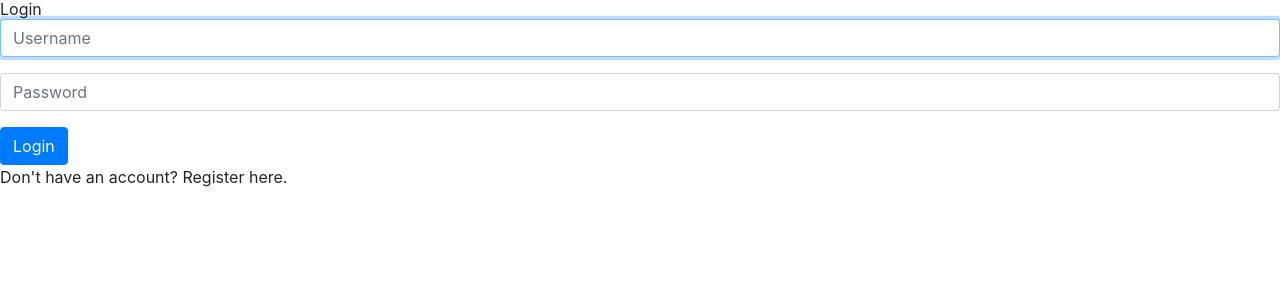
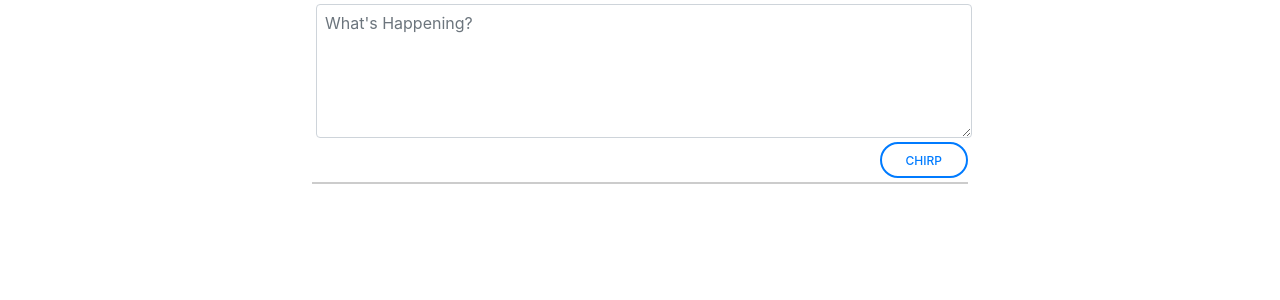
Before and after one commit to ricardo-719/socialNetwork-project-cs50w, a Django app: page /following in a window 1280 px wide. Shown: the part 56-356 px from the top of the page. Run offline with Django 3.2, Linux system fonts and the light colour scheme; a user stored in the database is signed in; data comes from the database, SQL or seed files in the repository; both versions use the stored data as it was after the commit; some libraries are stand-ins or nearby versions.

Commit message:
Implement Following page

```diff
--- /dev/null
+++ b/network/templates/network/following.html
@@ -0,0 +1,41 @@
+{% extends "network/layout.html" %}
+
+{% block body %}
+    <main id="mainContainer">
+    {% if user.is_authenticated %}
+        <section id="chirperFormContainer">
+            <form action="" method="POST" class="regularForm">
+                {% csrf_token %}
+                {{ form.chirp|safe }}
+                <input class="inline-block rounded-full border-2 border-primary
+                px-6 pt-2 pb-[6px] text-xs font-medium uppercase leading-normal
+                text-primary transition duration-150 ease-in-out mb-1
+                hover:border-primary-600"
+                id="chirperButton" type="submit" value="Chirp" name="listBtn">
+            </form>
+        </section>
+    {% endif %}
+        <section class="readChirpsContainer">
+            {% for chirp in chirps reversed %}
+                {% for data in profile %}
+                    {% if data.user == chirp.user %}
+                        <!-- Convert chirp.user into string for proper 'if' conditional assessment using stringformat-->
+                        {% with strChirpUser=chirp.user|stringformat:'s' %}
+                        {% for account in followingAccounts %}
+                            {% if strChirpUser == account.followed %}
+            <div class="bg-gray-100 m-2 border px-5 py-2">
+                <a href="{{ chirp.user }}" class="hover:no-underline"><p class="font-medium py-1">
+                    <img class="chirpProfilePicture" src="{{ data.profilePic }}" alt="Profile picture"> &nbsp; {{ chirp.user }}
+                </p></a>
+                <li class="list-none text-base mb-2">{{ chirp.chirp }}</li>
+                <p class="text-gray-600 text-xs py-2">{{ chirp.date }} | {{ chirp.time }}<span style="float: right">{{ chirp.likes }} likes</span></p>
+            </div>
+                            {% endif %}
+                        {% endfor %}
+                        {% endwith %}
+                    {% endif %}
+                {% endfor %}
+            {% endfor %}
+        </section>
+    </main>
+{% endblock %}
--- a/network/templates/network/layout.html
+++ b/network/templates/network/layout.html
@@ -25,7 +25,7 @@
                 </li>
                 {% if user.is_authenticated %}
                     <li class="nav-item">
-                        <a class="nav-link" href="#">Following</a>
+                        <a class="nav-link" href="{% url 'following' %}">Following</a>
                     </li>
                     <li class="nav-item">
                         <a class="nav-link" href="{% url 'logout' %}">Log Out</a>
--- a/network/templates/network/profilePage.html
+++ b/network/templates/network/profilePage.html
@@ -12,7 +12,7 @@
                     <span><b>{{ data.numFollower }} Followers</b></span>&nbsp;|&nbsp;<span><b>{{ data.numFollowing }} Following</b></span>
                 </div>
             </div>
-            {% if user.is_authenticated %}
+            {% if user.is_authenticated and data.username != currentUser %}
             <div id="followButton">
                 <form action="{% url 'follow' %}" method="POST">
                     {% csrf_token %}
@@ -35,8 +35,8 @@
                         {% endif %}
                     {% endfor %}
                 </form>
+            </div>
             {% endif %}
-            </div>
         </section>
         <hr>
         <section class="readChirpsContainer">
--- a/network/urls.py
+++ b/network/urls.py
@@ -9,5 +9,6 @@
     path("logout", views.logout_view, name="logout"),
     path("register", views.register, name="register"),
     path("follow", views.handleFollow, name="follow"),
+    path("following", views.following_view, name="following"),
     path("<str:name>", views.profile_view, name="profile")
 ]
--- a/network/views.py
+++ b/network/views.py
@@ -41,6 +41,30 @@
             "form": PostForm(),
             "chirps": chirps,
             "profile": profile
+        })
+
+
+def following_view(request):
+    form = PostForm(request.POST)
+    currentUser = str(request.user)
+    followingAccounts = Follows.objects.filter(follower=currentUser)
+    chirps = Post.objects.all()
+    profile = Profile.objects.all()
+    if request.method == "POST":
+        if request.user.is_authenticated:
+            if form.is_valid():
+                chirp = request.POST['chirp']
+                f = Post(user=request.user, chirp=chirp, likes=0, date=datetime.now().strftime("%Y-%m-%d"), time=datetime.now().strftime("%H:%M"))
+                f.save()
+            return HttpResponseRedirect(reverse("index"))
+        else:
+            return render(request, "network/login.html")
+    else:
+        return render(request, "network/following.html", {
+            "form": PostForm(),
+            "chirps": chirps,
+            "profile": profile,
+            "followingAccounts": followingAccounts
         })
 
 
```
Also changed, not shown: db.sqlite3, network/migrations/0006_post_username.py (added), network/migrations/0007_alter_post_username.py (added), network/migrations/0008_remove_post_username.py (added).
